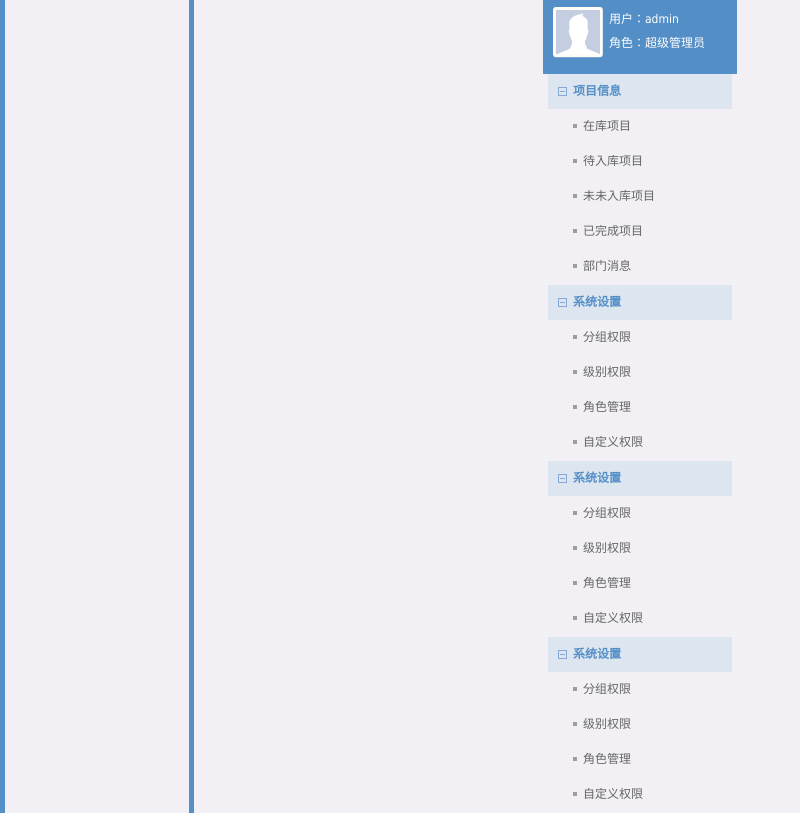
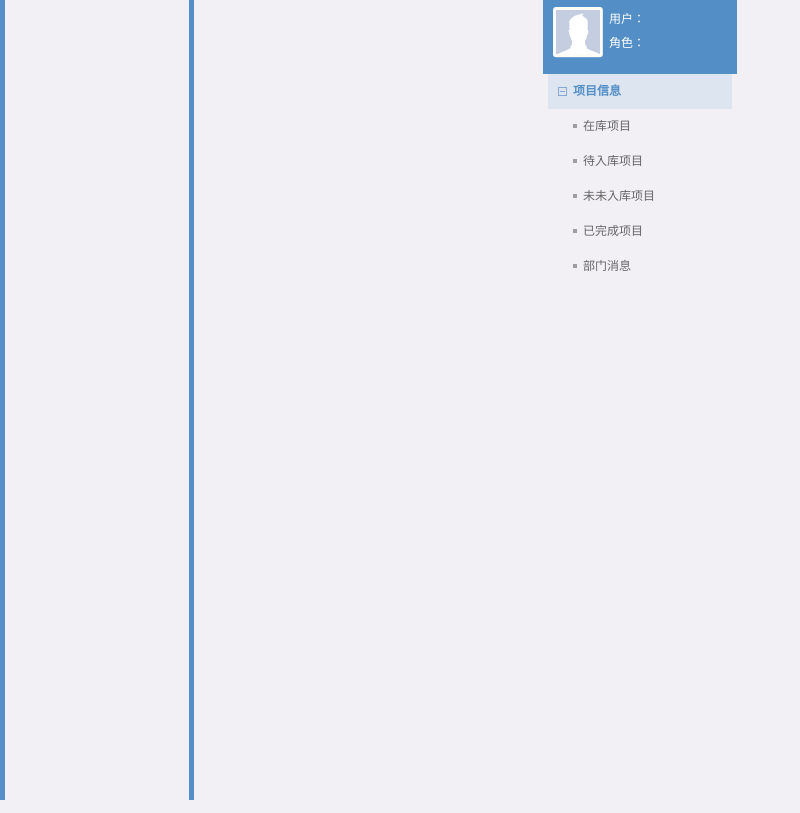
Before and after one commit to caoheike/investment, a web app: page /left.html in a window 1280 px wide. Shown: the whole page, without its empty margins (0-800 px from the left). Run offline with its HTML, style and script files only (its server is not run), Linux system fonts and the light colour scheme; data that the repository does not hold is empty.

Commit message:
整合登录，删除不需要的菜单。

```diff
--- a/src/main/resources/static/left.html
+++ b/src/main/resources/static/left.html
@@ -1,5 +1,5 @@
 <!DOCTYPE html PUBLIC "-//W3C//DTD XHTML 1.0 Transitional//EN" "http://www.w3.org/TR/xhtml1/DTD/xhtml1-transitional.dtd">
-<html xmlns="http://www.w3.org/1999/xhtml">
+<html xmlns:th="http://www.thymeleaf.org">
 <head>
 <meta http-equiv="Content-Type" content="text/html; charset=utf-8" />
 <title>左侧导航menu</title>
@@ -14,6 +14,26 @@
 	};
 	// ]]>
 </script>
+<script type="text/javascript" src="js/jquery.min.js"></script>
+<script type="text/javascript">
+$(function(){
+		$.ajax({
+			url:"userinfo",
+			type:"get",
+			dataType:"json",
+			data:{},
+			success:function(data){
+				if(data.flag){
+					$("#userName").text(data.userName);
+					$("#userLevel").text(data.userLevel);
+				}
+			},
+			error:function(data){
+				console.log(data);
+			}
+		});
+});
+</script>
 <style type=text/css>
 html{ SCROLLBAR-FACE-COLOR: #538ec6; SCROLLBAR-HIGHLIGHT-COLOR: #dce5f0; SCROLLBAR-SHADOW-COLOR: #2c6daa; SCROLLBAR-3DLIGHT-COLOR: #dce5f0; SCROLLBAR-ARROW-COLOR: #2c6daa;  SCROLLBAR-TRACK-COLOR: #dce5f0;  SCROLLBAR-DARKSHADOW-COLOR: #dce5f0; overflow-x:hidden;}
 body{overflow-x:hidden; background:url(images/main/leftbg.jpg) left top repeat-y #f2f0f5; width:194px;}
@@ -22,7 +42,7 @@
 <body onselectstart="return false;" ondragstart="return false;" oncontextmenu="return false;">
 <div id="left-top">
 	<div><img src="images/main/member.gif" width="44" height="44" /></div>
-    <span>用户：admin<br>角色：超级管理员</span>
+    <span>用户：<label id="userName"></label><br />角色：<label id="userLevel"></label></span>
 </div>
     <div style="float: left" id="my_menu" class="sdmenu">
       <div>
@@ -31,30 +51,9 @@
         <a href="info?status=2" target="mainFrame" onFocus="this.blur()">待入库项目</a>
         <a href="info?status=3" target="mainFrame" onFocus="this.blur()">未未入库项目</a>
         <a href="info?status=4" target="mainFrame" onFocus="this.blur()">已完成项目</a>
-         <a href="juuser" target="mainFrame" onFocus="this.blur()">部门消息</a>
-
-      </div>
-      <div>
-        <span>系统设置</span>
-        <a href="main.html" target="mainFrame" onFocus="this.blur()">分组权限</a>
-        <a href="../templates/main_list.html" target="mainFrame" onFocus="this.blur()">级别权限</a>
-        <a href="../templates/main_info.html" target="mainFrame" onFocus="this.blur()">角色管理</a>
-        <a href="main.html" target="mainFrame" onFocus="this.blur()">自定义权限</a>
-      </div>
-      <div>
-        <span>系统设置</span>
-        <a href="main.html" target="mainFrame" onFocus="this.blur()">分组权限</a>
-        <a href="../templates/main_list.html" target="mainFrame" onFocus="this.blur()">级别权限</a>
-        <a href="../templates/main_info.html" target="mainFrame" onFocus="this.blur()">角色管理</a>
-        <a href="main.html" target="mainFrame" onFocus="this.blur()">自定义权限</a>
-      </div>
-      <div>
-        <span>系统设置</span>
-        <a href="main.html" target="mainFrame" onFocus="this.blur()">分组权限</a>
-        <a href="../templates/main_list.html" target="mainFrame" onFocus="this.blur()">级别权限</a>
-        <a href="../templates/main_info.html" target="mainFrame" onFocus="this.blur()">角色管理</a>
-        <a href="main.html" target="mainFrame" onFocus="this.blur()">自定义权限</a>
+        <a href="juuser" target="mainFrame" onFocus="this.blur()">部门消息</a>
       </div>
     </div>
 </body>
+
 </html>
--- a/src/main/resources/templates/login.html
+++ b/src/main/resources/templates/login.html
@@ -29,10 +29,10 @@
             <li class="topE"></li>
             <li class="middle_A"></li>
             <li class="middle_B"></li>
-            <li class="middle_C"><span class="btn"><input id="sub" type="image" src="images/login/btnlogin.gif" /></span></li>
+            <li class="middle_C"><span class="btn"><input id="sub" type="button" style="padding:8px 51px;background:url('images/login/btnlogin.gif');border-radius:7px;border:0px;"/></span></li>
             <li class="middle_D"></li>
             <li class="bottom_A"></li>
-            <li class="bottom_B">网站后台管理系统&nbsp;&nbsp;www.php.com</li>
+            <li class="bottom_B">网站后台管理系统</li>
         </ul>
     </div>
     </form>
```
Also changed, not shown: src/main/java/com/howard/investment/controller/HomeController.java (+33 -1 lines), src/main/resources/static/top.html (+1 -7 lines).
